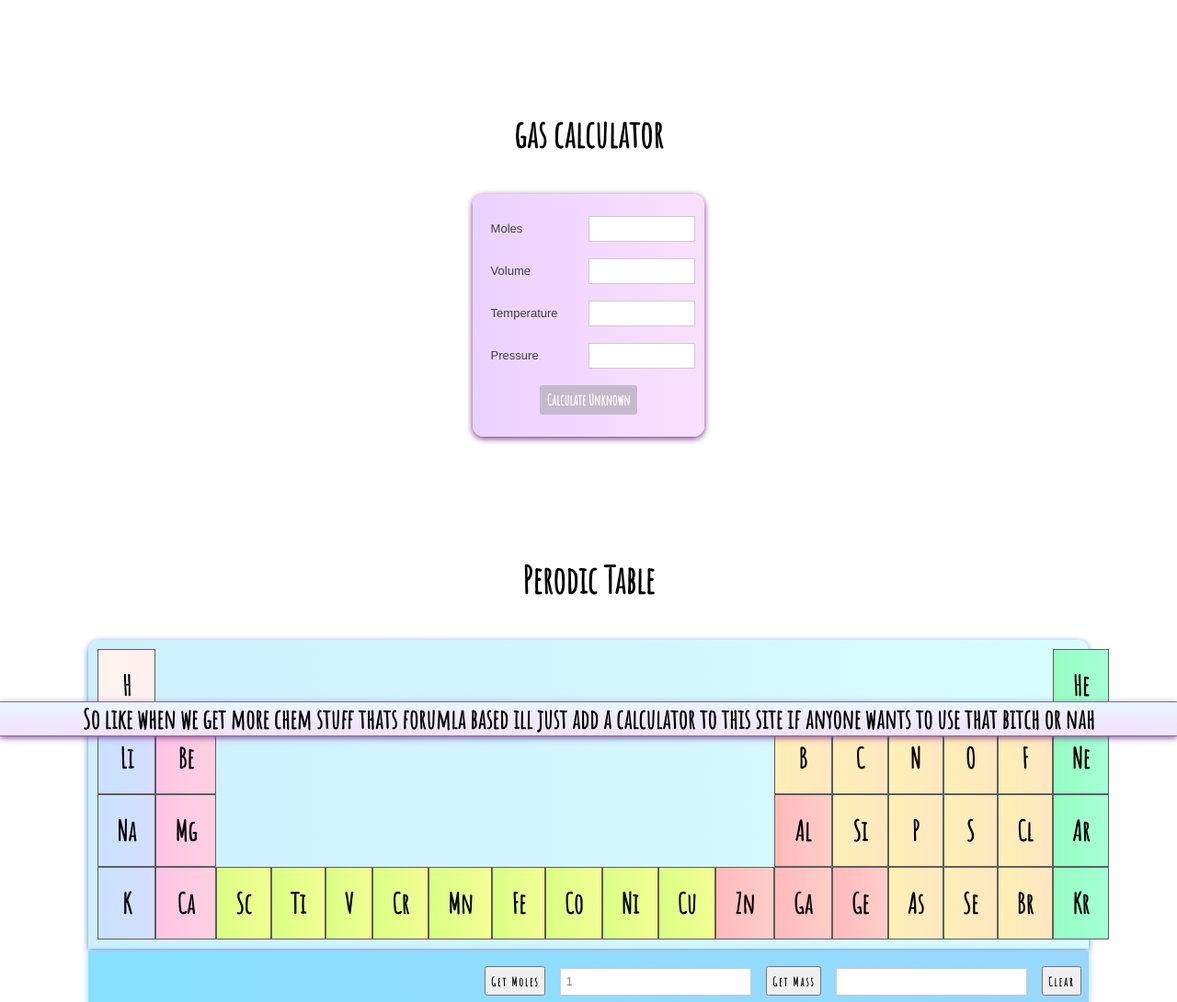
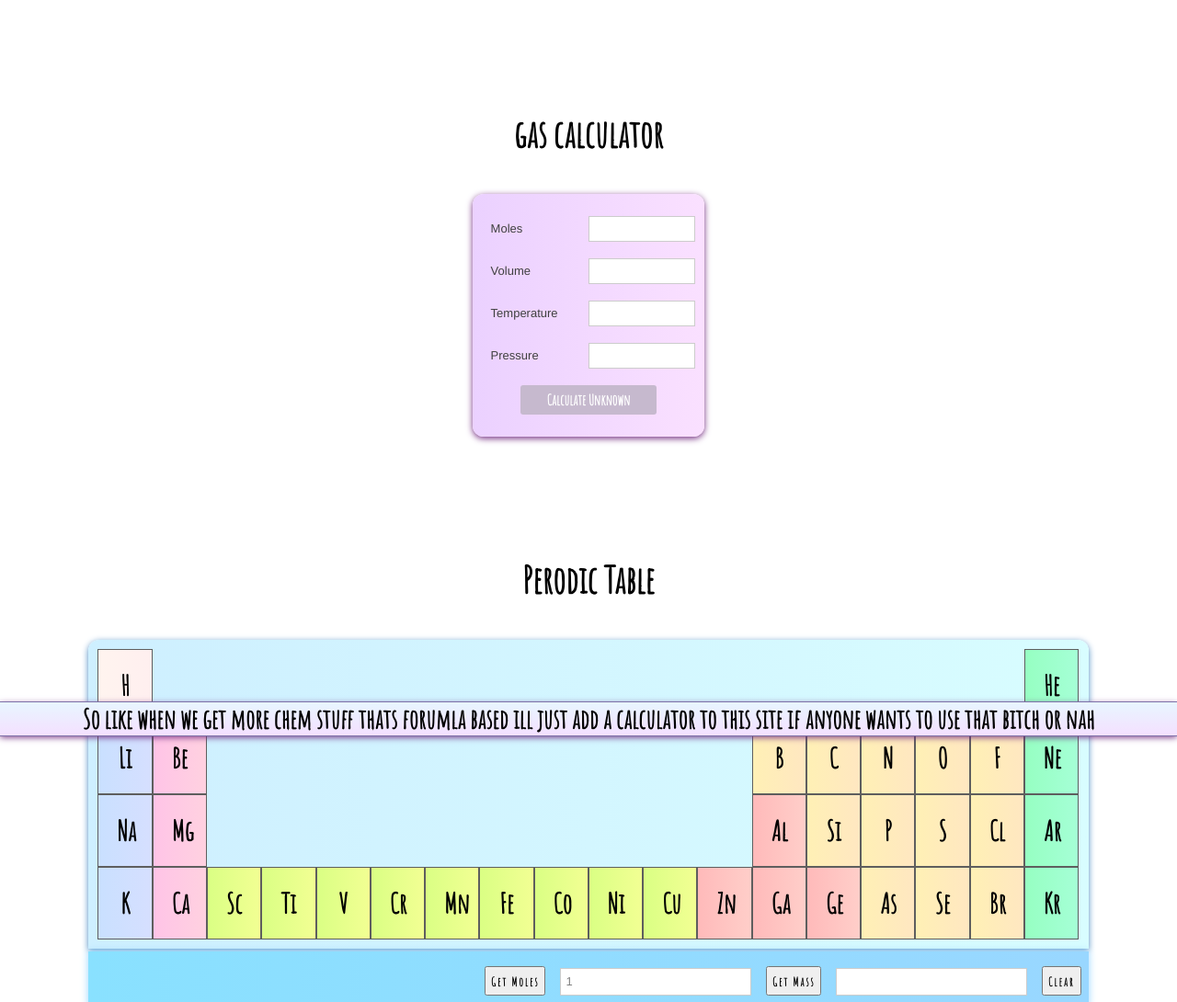
Before and after one commit to Nazzza/Nazzza.github.io, a plain HTML site: page index.html in a window 1280 px wide. Shown: the top 1090 px of the page at 92% size. Drawn offline with nearby package versions, Linux system fonts and the light colour scheme.

Commit message:
yasassss proptions

```diff
--- a/style.css
+++ b/style.css
@@ -123,13 +123,13 @@ select {
     background-color: #c6b9ce; /* Green */
     border: none;
     color: white;
-    width: 50%;
+    width: 70%;
     text-align: center;
     text-decoration: none;
     display: inline-block;
     font-size: 16px;
     position: relative;
-    left: 25%;
+    left: 15%;
 }
 
     #mybuttons:hover {
@@ -222,17 +222,15 @@ h1 {
 }
 
 .grid-container {
-
     border-color: #4989c1;
     border-top-left-radius: 12px;
     border-top-right-radius: 12px;
     display: grid;
-    grid-template-columns: auto auto auto auto auto auto auto auto auto auto auto auto auto auto auto auto auto auto;
+    grid-template-columns: 5.555% 5.555% 5.555% 5.555% 5.555% 5.555% 5.555% 5.555% 5.555% 5.555% 5.555% 5.555% 5.555% 5.555% 5.555% 5.555% 5.555% 5.555%;
     background: linear-gradient( to right, #ceefff 0%, #d8fdff 100%);
     padding: 10px;
     position: relative;
     right: 0px;
-
 }
 
 .grid-item {
```
